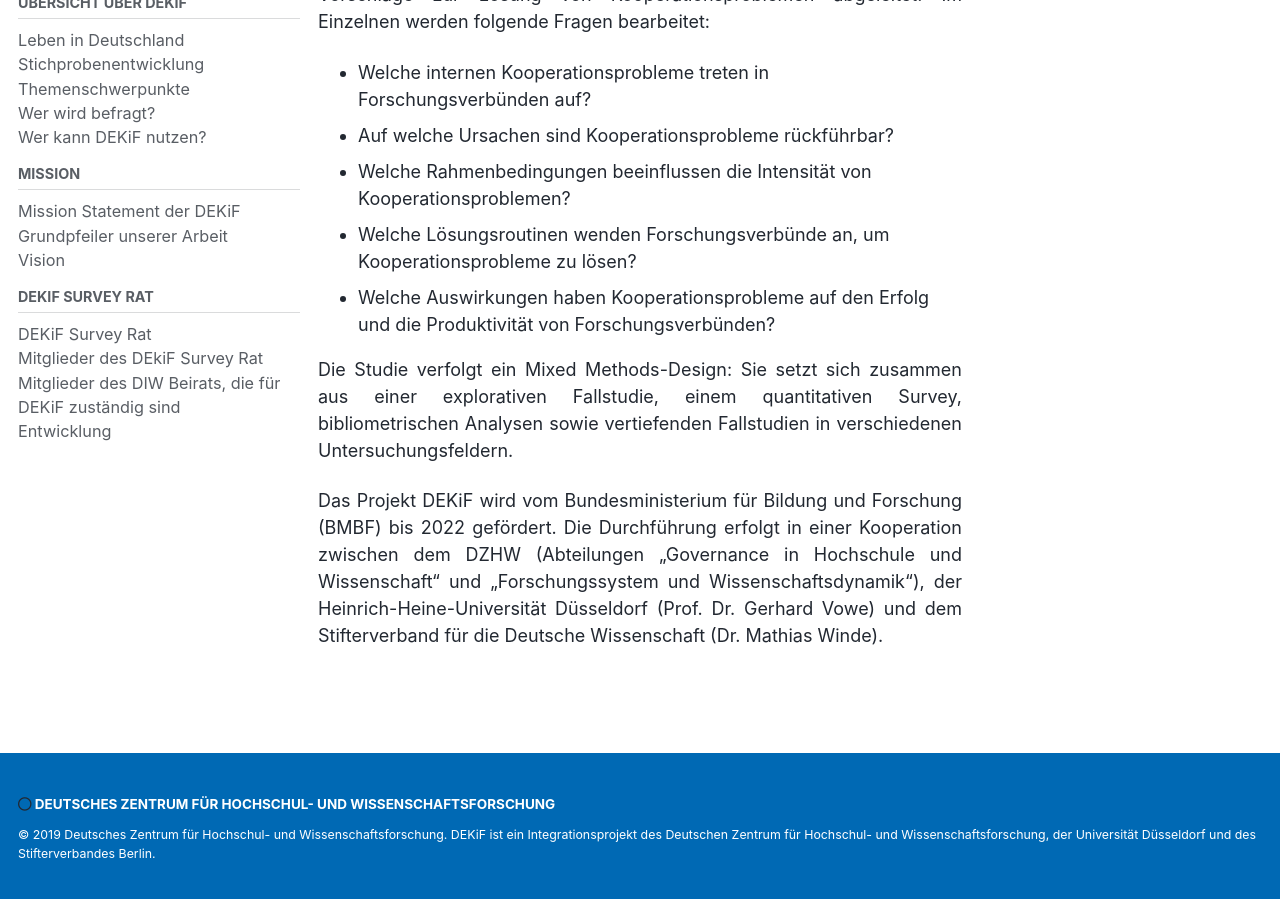
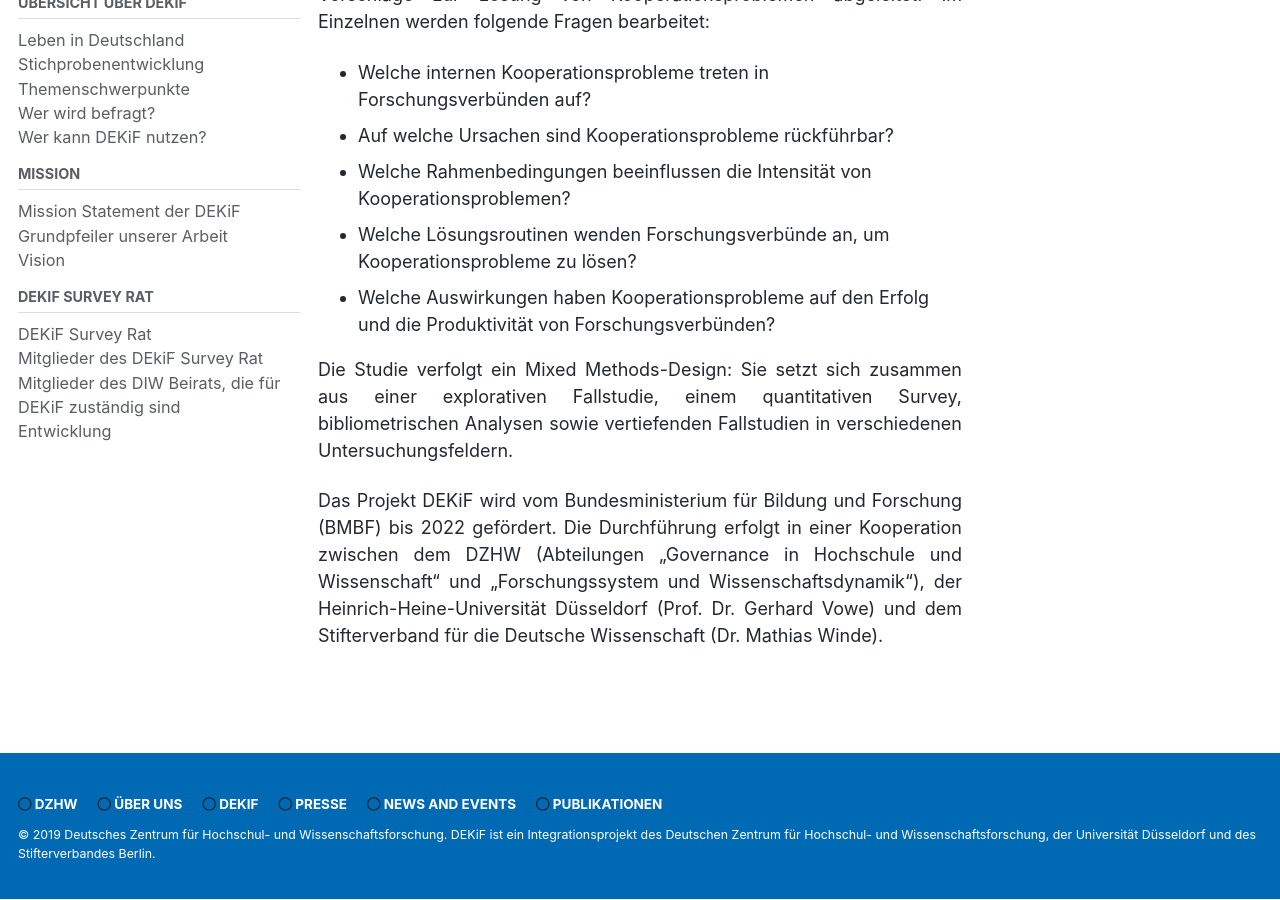
Before and after one commit to MalteHueckstaedt/Chernoff_Face, a Jekyll site: the page built from index.md, in a window 1280 px wide and 900 px high, scrolled down 368 px. Built offline with Jekyll 4.4.1, drawn with Linux system fonts in a browser that asks for light colours; cached includes are drawn as plain includes; nearby versions of some CDN libraries.

Commit message:
Add Header-Menu to footer

```diff
--- a/_config.yml
+++ b/_config.yml
@@ -145,16 +145,30 @@
     - label: "GitHub"
       icon: "fab fa-fw fa-github"
       #url: "https://github.com/DZHW-DEKiF?tab=repositories"
-    - label: "Deutsches Zentrum für Hochschul- und Wissenschaftsforschung"
+    - label: "DZHW"
       icon: "far fa-circle"
-      url: "https://www.dzhw.eu/"
+      url: "https://maltehueckstaedt.github.io/Website_DEKiF/_pages/Über%20uns/"
+    - label: "über uns"
+      icon: "far fa-circle"
+      url: "https://maltehueckstaedt.github.io/Website_DEKiF/_pages/Über%20uns/"
+    - label: "DEKiF"
+      icon: "far fa-circle"
+      url: "https://maltehueckstaedt.github.io/Website_DEKiF/_pages/Über%20uns/"
+    - label: "Presse"
+      icon: "far fa-circle"
+      url: "https://maltehueckstaedt.github.io/Website_DEKiF/_pages/Über%20uns/"
+    - label: "News and Events"
+      icon: "far fa-circle"
+      url: "https://maltehueckstaedt.github.io/Website_DEKiF/_pages/Über%20uns/"
+    - label: "Publikationen"
+      icon: "far fa-circle"
+      url: "https://maltehueckstaedt.github.io/Website_DEKiF/_pages/Über%20uns/"
     # - label: "Universität Düsseldorf"
     #   icon: "fas fa-circle"
     #   url: "https://www.uni-duesseldorf.de"
     # - label: "Stifterverband Berlin"
     #   icon: "fas fa-circle"
     #   url: "https://www.stifterverband.org/"
-
 
 
 # Reading Files
```
